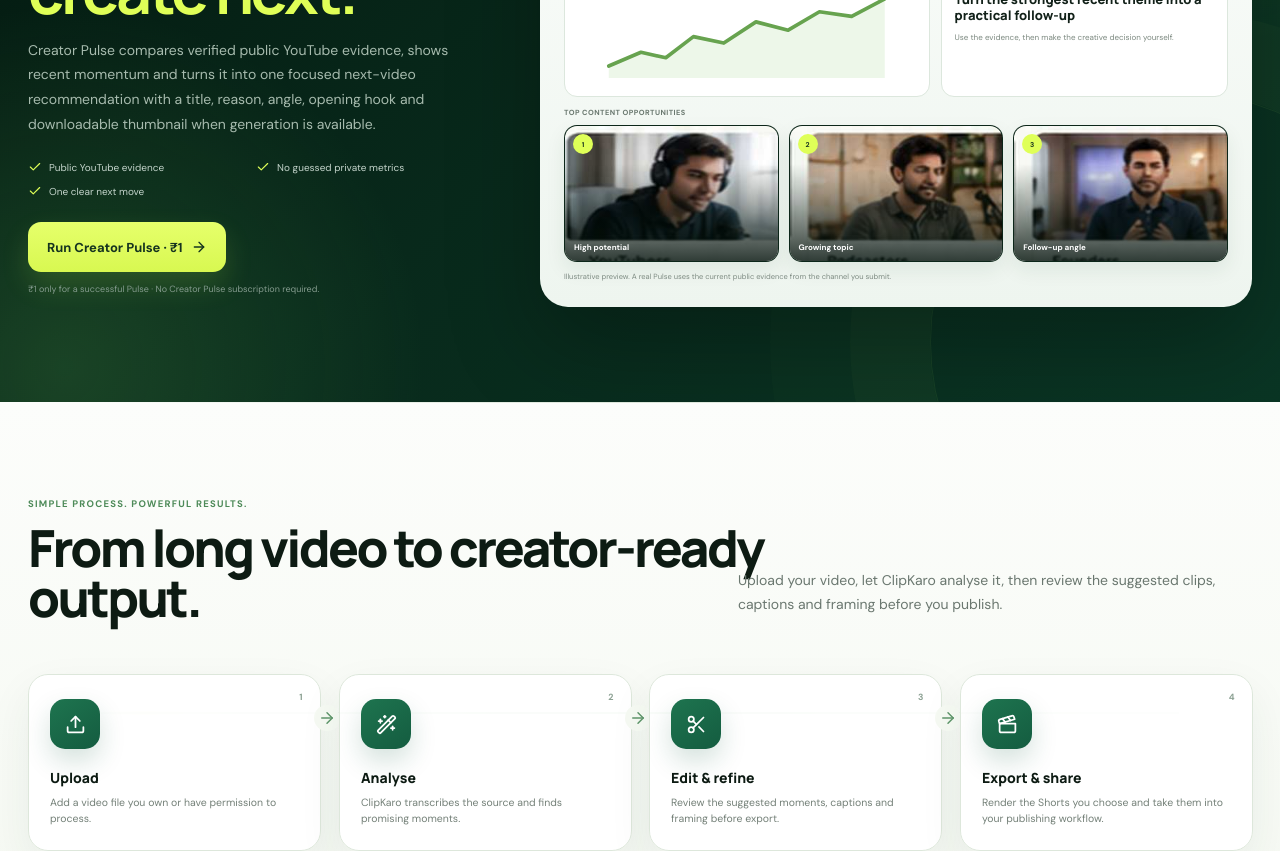
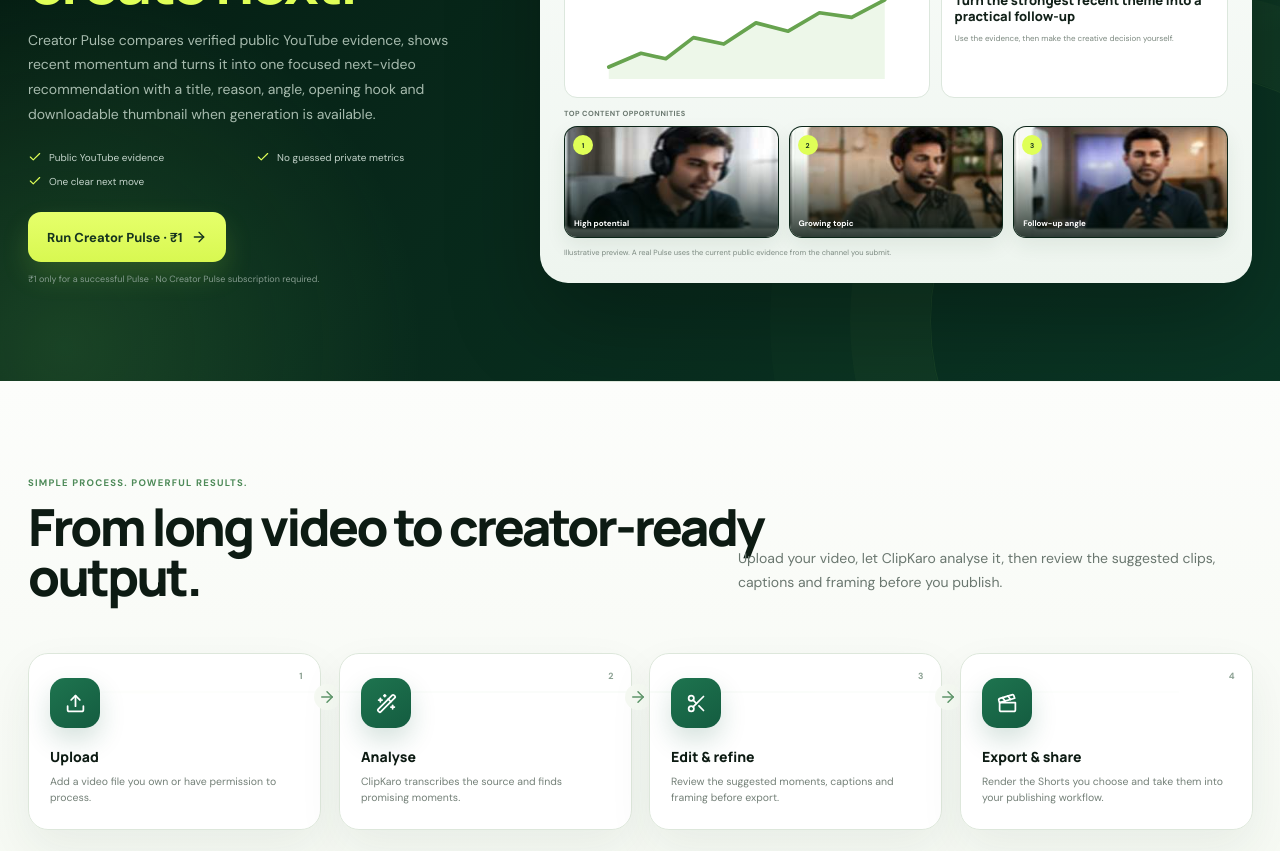
Before and after one commit to faikmulla6-cpu/Clipkaro, a Next.js app in the folder frontend/: page / in a window 1280 px wide. Shown: the part 1340-2191 px from the top of the page. Built offline with nearby package versions, Linux system fonts and the light colour scheme; no server answers.

Commit message:
fix(home): keep optimized JPG cards layout-stable

```diff
--- a/frontend/app/frontend-audit-fixes.css
+++ b/frontend/app/frontend-audit-fixes.css
@@ -18,9 +18,12 @@ img[src^="/assets/usecase-"][src$=".jpg"] {
   opacity: 1 !important;
 }
 
-/* Keep the JPG visuals cropped exactly like their previous CSS backgrounds. */
+/* Keep the JPG visuals cropped exactly like their previous CSS backgrounds and
+ * out of normal flow so the visual cards keep their original dimensions. */
 :where(div, article):has(> img[src="/assets/creator-demo.jpg"]) > img,
 :where(div, article):has(> img[src^="/assets/usecase-"][src$=".jpg"]) > img {
+  position: absolute;
+  inset: 0;
   display: block;
   width: 100%;
   height: 100%;
```
